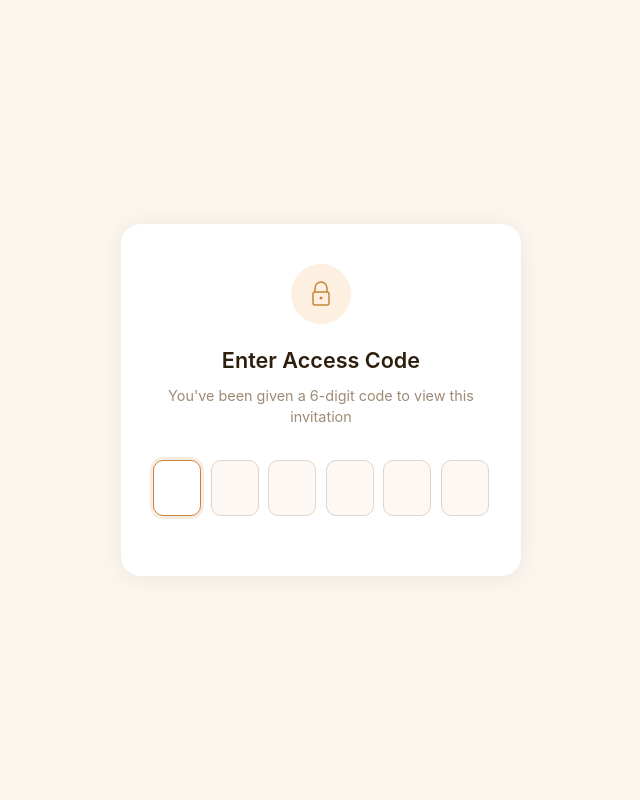
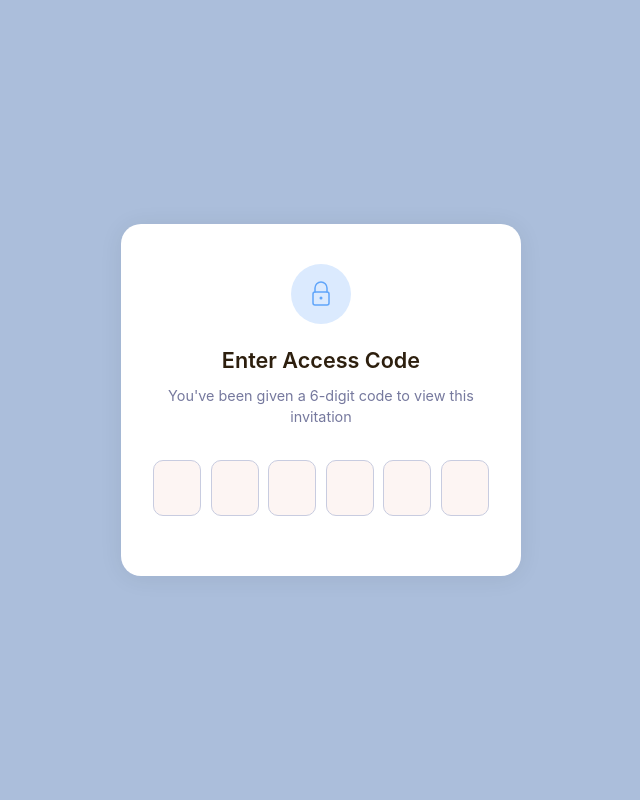
Before and after one commit to spensur/calvin-tango, a React (Vite) app: page / in a window 1280 px wide. Shown: the top 800 px of the page, without its empty margins (319-959 px from the left). Built offline with nearby package versions, Linux system fonts and the light colour scheme; a web font is replaced by a local one.

Commit message:
Fixed UX
- user can still scroll while in the access gate screen

```diff
--- a/src/App.jsx
+++ b/src/App.jsx
@@ -12,7 +12,13 @@ function App() {
 
   return (
     <>
-      <AccessGate onUnlock={() => setUnlocked(true)} visible={!unlocked} />
+      <AccessGate
+        onUnlock={() => {
+          window.scrollTo({ top: 0, behavior: "instant" });
+          setUnlocked(true);
+        }}
+        visible={!unlocked}
+      />
       <div className="invite-root relative overflow-hidden">
         <RepeatingBackground tileHeight="100vh" />
         <Section1 />
--- a/src/components/AccessGate.jsx
+++ b/src/components/AccessGate.jsx
@@ -9,7 +9,15 @@ export function AccessGate({ onUnlock, visible }) {
   const inputRefs = useRef([]);
 
   useEffect(() => {
-    if (visible) inputRefs.current[0]?.focus();
+    if (visible) {
+      document.body.style.overflow = "hidden";
+    } else {
+      document.body.style.overflow = "auto";
+    }
+
+    return () => {
+      document.body.style.overflow = "auto";
+    };
   }, [visible]);
 
   const handleChange = (index, value) => {
--- a/src/index.css
+++ b/src/index.css
@@ -29,7 +29,7 @@ html, body, #root {
   display: flex;
   align-items: center;
   justify-content: center;
-  background-color: #fdf6ee;
+  background-color: #ABBEDB;
   padding: 2rem;
   z-index: 9999;
 }
@@ -51,8 +51,8 @@ html, body, #root {
   width: 60px;
   height: 60px;
   border-radius: 50%;
-  background: #fdf0e0;
-  color: #c8853a;
+  background: #DBEAFE;
+  color: #60A5FA;
   margin-bottom: 1.25rem;
 }
 
@@ -65,7 +65,7 @@ html, body, #root {
 
 .access-gate__subtitle {
   font-size: 0.9rem;
-  color: #9e8a76;
+  color: #76799e;
   margin: 0 0 2rem;
   line-height: 1.5;
 }
@@ -82,8 +82,8 @@ html, body, #root {
   width: 48px;
   height: 56px;
   border-radius: 10px;
-  border: 1.5px solid #e0d5c8;
-  background: #fdf8f3;
+  border: 1.5px solid #c8cce0;
+  background: #fdf5f3;
   text-align: center;
   font-size: 1.4rem;
   font-weight: 600;
@@ -94,9 +94,9 @@ html, body, #root {
 }
 
 .access-gate__box:focus {
-  border-color: #c8853a;
+  border-color: #60A5FA;
   background: #fff;
-  box-shadow: 0 0 0 3px rgba(200, 133, 58, 0.15);
+  box-shadow: 0 0 0 3px rgba(58, 101, 200, 0.15);
 }
 
 .access-gate__box--error {
@@ -127,5 +127,4 @@ html, body, #root {
 
 .access-gate__message--error  { color: #c94040; }
 .access-gate__message--success { color: #3a8a58; }
-
 /* --- ACCESS GATE END --- */
```
